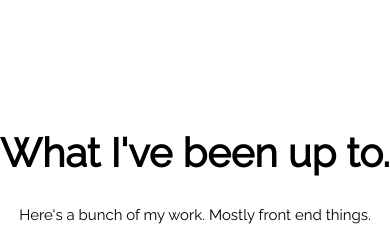
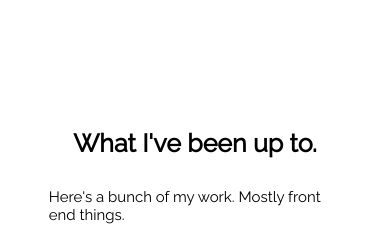
Before and after one commit to ilhamwahabi/portfolio, a React (Create React App) app: page / in a window 390 px wide. Shown: the part 860-1086 px from the top of the page. Built offline with nearby package versions, Linux system fonts and the light colour scheme.

Commit message:
Responsive desc

```diff
--- a/src/components/Desc/Desc.css
+++ b/src/components/Desc/Desc.css
@@ -17,3 +17,14 @@ section.desc {
   font-size: 1.5rem;
   margin-bottom: 1rem;
 }
+
+@media (max-width: 480px) {
+  .desc__title {
+    font-size: 2.5rem;
+    margin-bottom: 3rem;
+  }
+
+  .desc__subtitle {
+    width: 75%;
+  }
+}
```
